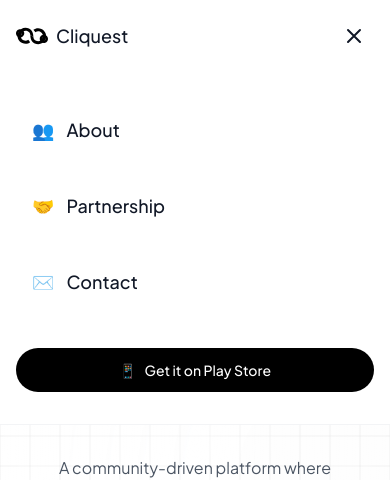
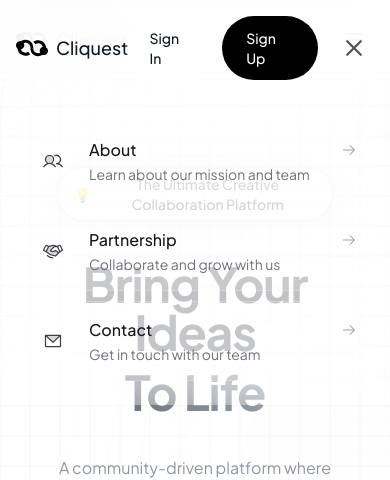
Before and after one commit to thareqh/clqst, a React (Vite) app in the folder project/: page / in a window 390 px wide. Both pictures are taken after a click on the button "Open menu". Shown: the top 480 px of the page. Built offline with nearby package versions, Linux system fonts and the light colour scheme; no server answers.

Commit message:
Reinstall dependencies with force

```diff
--- a/project/src/components/navigation/MobileMenu.tsx
+++ b/project/src/components/navigation/MobileMenu.tsx
@@ -2,6 +2,15 @@
 import { Link } from 'react-router-dom';
 import { Button } from '../ui/Button';
 import { Logo } from '../Logo';
+import {
+  Users,
+  Handshake,
+  EnvelopeSimple,
+  ArrowRight,
+  X,
+  SignIn,
+  UserPlus
+} from '@phosphor-icons/react';
 
 interface MobileMenuProps {
   isOpen: boolean;
@@ -61,25 +70,48 @@
   })
 };
 
-export function MobileMenu({ isOpen, onClose }: MobileMenuProps) {
 const menuItems = [
-    { to: '/about', label: '👥 About', delay: 0 },
-    { to: '/partnership', label: '🤝 Partnership', delay: 1 },
-    { to: '/contact', label: '✉️ Contact', delay: 2 }
+  {
+    to: '/about',
+    label: 'About',
+    icon: Users,
+    description: 'Learn about our mission and team'
+  },
+  {
+    to: '/partnership',
+    label: 'Partnership',
+    icon: Handshake,
+    description: 'Collaborate and grow with us'
+  },
+  {
+    to: '/contact',
+    label: 'Contact',
+    icon: EnvelopeSimple,
+    description: 'Get in touch with our team'
+  }
 ];
 
+export function MobileMenu({ isOpen, onClose }: MobileMenuProps) {
   return (
     <AnimatePresence>
       {isOpen && (
         <>
-          {/* Backdrop */}
+          {/* Base Blur Layer */}
           <motion.div
             variants={backdropVariants}
             initial="closed"
             animate="open"
             exit="closed"
-            className="fixed inset-0 bg-black/20 backdrop-blur-sm z-[100]"
-            onClick={onClose}
+            className="fixed inset-0 backdrop-blur-[40px] z-[98]"
+          />
+
+          {/* Tint Layer */}
+          <motion.div
+            variants={backdropVariants}
+            initial="closed"
+            animate="open"
+            exit="closed"
+            className="fixed inset-0 bg-white/50 z-[99]"
           />
 
           {/* Menu Content */}
@@ -88,9 +120,12 @@
             initial="closed"
             animate="open"
             exit="closed"
-            className="fixed top-0 left-0 right-0 z-[101] bg-white border-b border-gray-100"
+            className="fixed top-0 left-0 right-0 h-screen z-[100] bg-gradient-to-b from-white/50 to-white/30 backdrop-blur-3xl"
           >
-            <div className="flex items-center justify-between p-4">
+            <div className="relative backdrop-blur-lg bg-white/20">
+              <div className="max-w-7xl mx-auto">
+                {/* Header */}
+                <div className="flex items-center justify-between p-4 border-b border-white/20">
                   <motion.div
                     whileHover={{ scale: 1.02 }}
                     whileTap={{ scale: 0.98 }}
@@ -98,29 +133,38 @@
                   >
                     <Logo />
                   </motion.div>
+                  <div className="flex items-center gap-2">
+                    <Button
+                      variant="secondary"
+                      href="/signin"
+                      className="text-sm font-medium px-4 py-2 bg-white/20 hover:bg-white/30"
+                      onClick={onClose}
+                    >
+                      Sign In
+                    </Button>
+                    <Button
+                      variant="primary"
+                      href="/signup"
+                      className="text-sm font-medium px-4 py-2"
+                      onClick={onClose}
+                    >
+                      Sign Up
+                    </Button>
                     <motion.button
-                whileHover={{ scale: 1.1, rotate: 90 }}
+                      whileHover={{ scale: 1.1 }}
                       whileTap={{ scale: 0.9 }}
                       transition={{ duration: 0.2 }}
                       onClick={onClose}
-                className="p-2 hover:bg-gray-50 rounded-full transition-colors"
+                      className="p-2 hover:bg-white/20 rounded-xl transition-colors ml-2"
                     >
-                <svg className="w-6 h-6" fill="none" viewBox="0 0 24 24" stroke="currentColor">
-                  <motion.path
-                    strokeLinecap="round"
-                    strokeLinejoin="round"
-                    strokeWidth={2}
-                    d="M6 18L18 6M6 6l12 12"
-                    initial={{ pathLength: 0 }}
-                    animate={{ pathLength: 1 }}
-                    transition={{ duration: 0.5 }}
-                  />
-                </svg>
+                      <X weight="bold" className="w-6 h-6 text-zinc-600" />
                     </motion.button>
                   </div>
+                </div>
 
-            <nav className="px-4 py-8">
-              <div className="space-y-6">
+                {/* Navigation Links */}
+                <nav className="px-4 py-6">
+                  <div className="space-y-2.5">
                     {menuItems.map((item, index) => (
                       <motion.div
                         key={item.to}
@@ -133,45 +177,27 @@
                         <Link
                           to={item.to}
                           onClick={onClose}
-                      className="flex items-center gap-3 px-4 py-3 text-lg font-medium text-gray-900 hover:bg-gray-50 rounded-lg transition-colors"
+                          className="group block p-4 rounded-2xl bg-white/10 hover:bg-white/20 border border-white/20 hover:border-white/30 transition-all duration-300"
                         >
-                      <motion.span
-                        whileHover={{ scale: 1.1, rotate: [0, -10, 10, 0] }}
-                        transition={{ duration: 0.3 }}
-                      >
-                        {item.label.split(' ')[0]}
-                      </motion.span>
-                      <span>{item.label.split(' ')[1]}</span>
+                          <div className="flex items-center gap-4">
+                            <div className="w-10 h-10 rounded-xl bg-white/20 flex items-center justify-center group-hover:scale-110 transition-transform duration-300">
+                              <item.icon weight="duotone" className="w-5 h-5 text-zinc-700" />
+                            </div>
+                            <div className="flex-1">
+                              <div className="flex items-center justify-between">
+                                <span className="text-base font-medium text-zinc-900">{item.label}</span>
+                                <ArrowRight className="w-4 h-4 text-zinc-400 group-hover:translate-x-1 transition-transform duration-300" />
+                              </div>
+                              <p className="text-sm text-zinc-500 mt-0.5">{item.description}</p>
+                            </div>
+                          </div>
                         </Link>
                       </motion.div>
                     ))}
-
-                <motion.div
-                  variants={menuItemVariants}
-                  custom={3}
-                  initial="closed"
-                  animate="open"
-                  exit="closed"
-                  className="pt-4"
-                >
-                  <motion.div
-                    whileHover={{ scale: 1.02, y: -2 }}
-                    whileTap={{ scale: 0.98 }}
-                    transition={{ duration: 0.2 }}
-                  >
-                    <Button
-                      variant="primary"
-                      href="https://play.google.com/store/apps/details?id=com.cliquest.me"
-                      className="w-full justify-center text-base py-3"
-                      onClick={onClose}
-                    >
-                      <span className="mr-2">📱</span>
-                      Get it on Play Store
-                    </Button>
-                  </motion.div>
-                </motion.div>
                   </div>
                 </nav>
+              </div>
+            </div>
           </motion.div>
         </>
       )}
```
Lines whose indentation alone changed are shown as unchanged.
